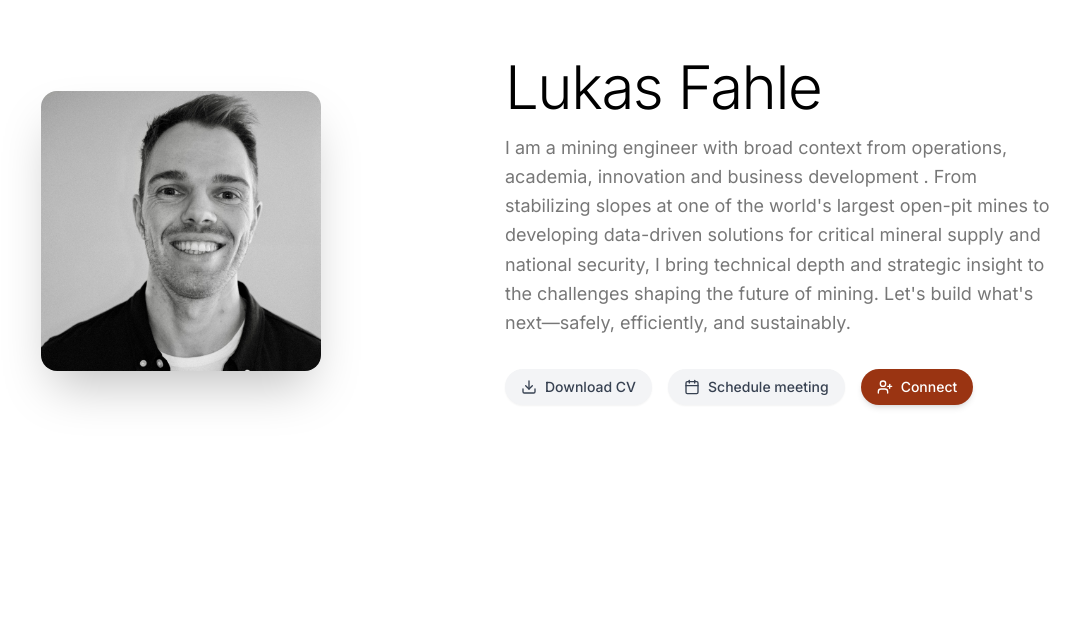
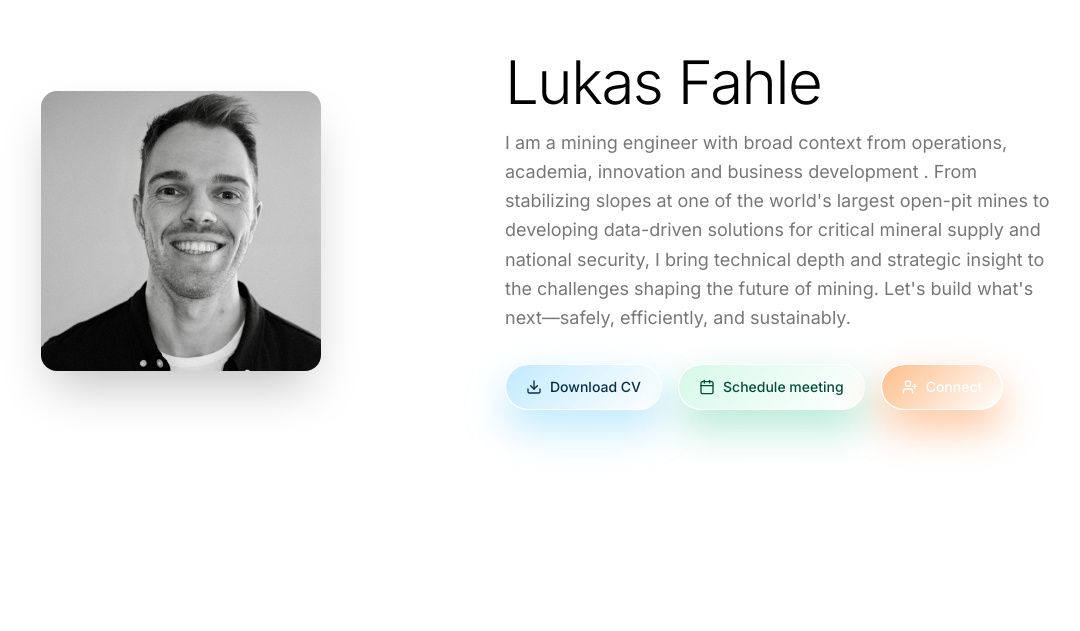
Before and after one commit to lukasfahle/bolt_resume_website, a React (Vite) app: page / in a window 1280 px wide. Shown: the part 169-800 px from the top of the page, without its empty margins (159-1239 px from the left). Built offline with nearby package versions, Linux system fonts and the light colour scheme.

Commit message:
Restyle floating CTA pills with glassmorphism

```diff
--- a/src/App.tsx
+++ b/src/App.tsx
@@ -1,5 +1,5 @@
 import React, { useState, useEffect, useRef } from 'react';
-import { Mail, Calendar, X, Download, UserPlus } from 'lucide-react';
+import { Mail, Calendar, X, Download, UserPlus, type LucideIcon } from 'lucide-react';
 
 // Add styles at the top of the file
 const styles = `
@@ -37,10 +37,107 @@ const styles = `
   .shiny-text.disabled {
     animation: none;
   }
+
+  .cta-glass {
+    position: relative;
+    border-radius: 9999px;
+    border: 1px solid rgba(255, 255, 255, 0.45);
+    background: linear-gradient(135deg, rgba(255, 255, 255, 0.6), rgba(255, 255, 255, 0.12));
+    box-shadow: 0 18px 40px var(--glass-glow, rgba(15, 23, 42, 0.18));
+    color: inherit;
+    overflow: hidden;
+    backdrop-filter: blur(28px);
+    -webkit-backdrop-filter: blur(28px);
+    transition: box-shadow 0.5s ease, transform 0.5s ease, border-color 0.5s ease;
+  }
+
+  .cta-glass::after {
+    content: '';
+    position: absolute;
+    inset: 0;
+    border-radius: inherit;
+    background: linear-gradient(135deg, rgba(255, 255, 255, 0.45), rgba(255, 255, 255, 0.05));
+    opacity: 0.85;
+    pointer-events: none;
+    transition: opacity 0.6s ease;
+  }
+
+  .cta-glass::before {
+    content: '';
+    position: absolute;
+    inset: -120% -30% 40%;
+    background: radial-gradient(circle at top, rgba(255, 255, 255, 0.75), transparent 55%);
+    opacity: 0;
+    pointer-events: none;
+    transition: opacity 0.6s ease;
+  }
+
+  .cta-glass:hover::before {
+    opacity: 0.55;
+  }
+
+  .cta-glass:hover {
+    transform: translateY(-2px);
+    box-shadow: 0 22px 52px var(--glass-glow, rgba(15, 23, 42, 0.22));
+  }
+
+  .cta-glass[data-condensed='true'] {
+    box-shadow: 0 20px 45px var(--glass-glow, rgba(15, 23, 42, 0.22));
+  }
+
+  .cta-glass .icon,
+  .cta-glass .label {
+    position: relative;
+    z-index: 1;
+  }
+
+  .cta-glass:focus-visible {
+    outline: 2px solid rgba(255, 255, 255, 0.85);
+    outline-offset: 3px;
+  }
+
+  .cta-glass[data-variant='sky'] {
+    --glass-glow: rgba(56, 189, 248, 0.35);
+    color: #082f49;
+  }
+
+  .cta-glass[data-variant='sky']::after {
+    background: linear-gradient(135deg, rgba(125, 211, 252, 0.55), rgba(255, 255, 255, 0.08));
+  }
+
+  .cta-glass[data-variant='emerald'] {
+    --glass-glow: rgba(16, 185, 129, 0.32);
+    color: #064e3b;
+  }
+
+  .cta-glass[data-variant='emerald']::after {
+    background: linear-gradient(135deg, rgba(167, 243, 208, 0.55), rgba(255, 255, 255, 0.08));
+  }
+
+  .cta-glass[data-variant='peach'] {
+    --glass-glow: rgba(249, 115, 22, 0.42);
+    color: #ffffff;
+    border-color: rgba(255, 255, 255, 0.55);
+  }
+
+  .cta-glass[data-variant='peach']::after {
+    background: linear-gradient(135deg, rgba(251, 146, 60, 0.7), rgba(255, 255, 255, 0.08));
+  }
 `;
 
 type Category = 'Role' | 'Project' | 'Degree/Certification' | 'Thought';
 type Tag = 'Industry' | 'Academia' | 'Private';
+
+type ActionVariant = 'sky' | 'emerald' | 'peach';
+
+interface ActionButton {
+  label: string;
+  href: string;
+  icon: LucideIcon;
+  variant: ActionVariant;
+  download?: boolean;
+  external?: boolean;
+}
 
 interface Entry {
   id: number;
@@ -63,31 +160,29 @@ function App() {
   const experienceRef = useRef<HTMLDivElement>(null);
   const currentRoleRef = useRef<HTMLDivElement>(null);
 
-  const actionButtons = [
+  const actionButtons: ActionButton[] = [
     {
       label: 'Download CV',
       href: '/cv.pdf',
       icon: Download,
-      style:
-        'bg-gray-100 text-gray-700 hover:bg-gray-200 hover:text-black shadow-sm',
+      variant: 'sky',
       download: true,
     },
     {
       label: 'Schedule meeting',
       href: 'https://calendar.app.google/qwtTxZU1SGSysZFP7',
       icon: Calendar,
-      style:
-        'bg-gray-100 text-gray-700 hover:bg-gray-200 hover:text-black shadow-sm',
+      variant: 'emerald',
       external: true,
     },
     {
       label: 'Connect',
       href: 'https://www.linkedin.com/in/lukasfahle/',
       icon: UserPlus,
-      style: 'bg-orange-800 text-white hover:bg-orange-700 shadow-md',
+      variant: 'peach',
       external: true,
     },
-  ] as const;
+  ];
 
   const entries: Entry[] = [
     {
@@ -295,7 +390,7 @@ function App() {
                     : ''
                 }`}
               >
-                {actionButtons.map(({ label, href, icon: Icon, style, download, external }) => (
+                {actionButtons.map(({ label, href, icon: Icon, variant, download, external }) => (
                   <a
                     key={label}
                     href={href}
@@ -305,19 +400,21 @@ function App() {
                       : {})}
                     aria-label={label}
                     title={label}
-                    className={`group inline-flex items-center rounded-full text-sm font-medium transition-all duration-500 ease-in-out ${
+                    data-variant={variant}
+                    data-condensed={isScrolled ? 'true' : 'false'}
+                    className={`cta-glass group inline-flex items-center rounded-full text-sm font-medium transition-all duration-500 ease-in-out focus-visible:outline-none ${
                       isScrolled
-                        ? 'h-12 w-12 justify-center px-0 py-0 shadow-lg'
-                        : 'px-4 py-2'
-                    } ${style}`}
+                        ? 'h-12 w-12 justify-center px-0 py-0'
+                        : 'px-5 py-3'
+                    }`}
                   >
                     <Icon
-                      className={`h-4 w-4 transition-transform duration-500 ease-in-out ${
+                      className={`icon relative z-10 h-4 w-4 transition-transform duration-500 ease-in-out ${
                         isScrolled ? 'scale-105' : 'scale-100'
                       }`}
                     />
                     <span
-                      className={`whitespace-nowrap transition-[opacity,transform,width,margin] duration-300 ease-in-out ${
+                      className={`label relative z-10 whitespace-nowrap transition-[opacity,transform,width,margin] duration-300 ease-in-out ${
                         isScrolled
                           ? 'ml-0 w-0 -translate-x-2 overflow-hidden opacity-0'
                           : 'ml-2 w-auto translate-x-0 opacity-100'
```
